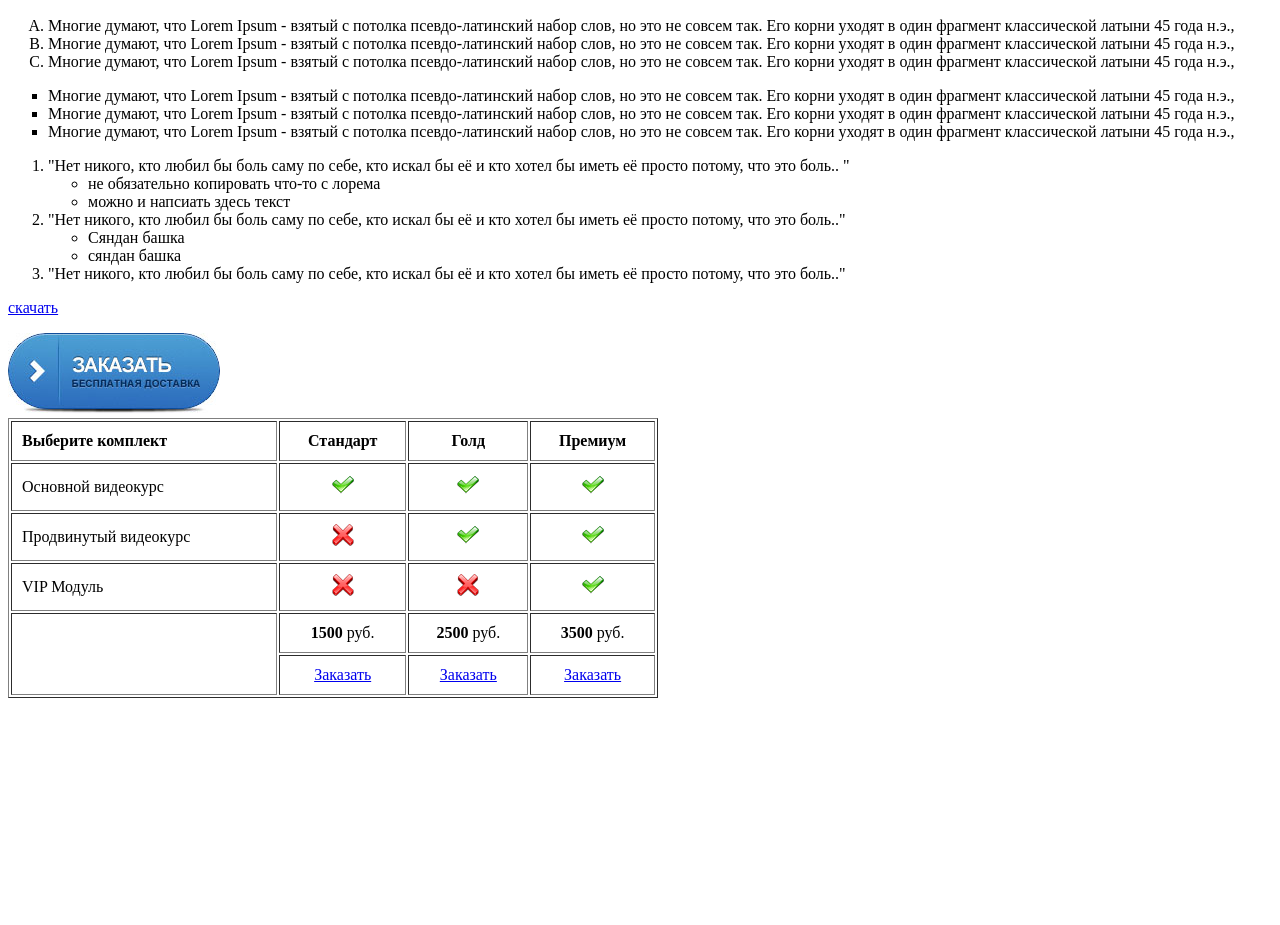
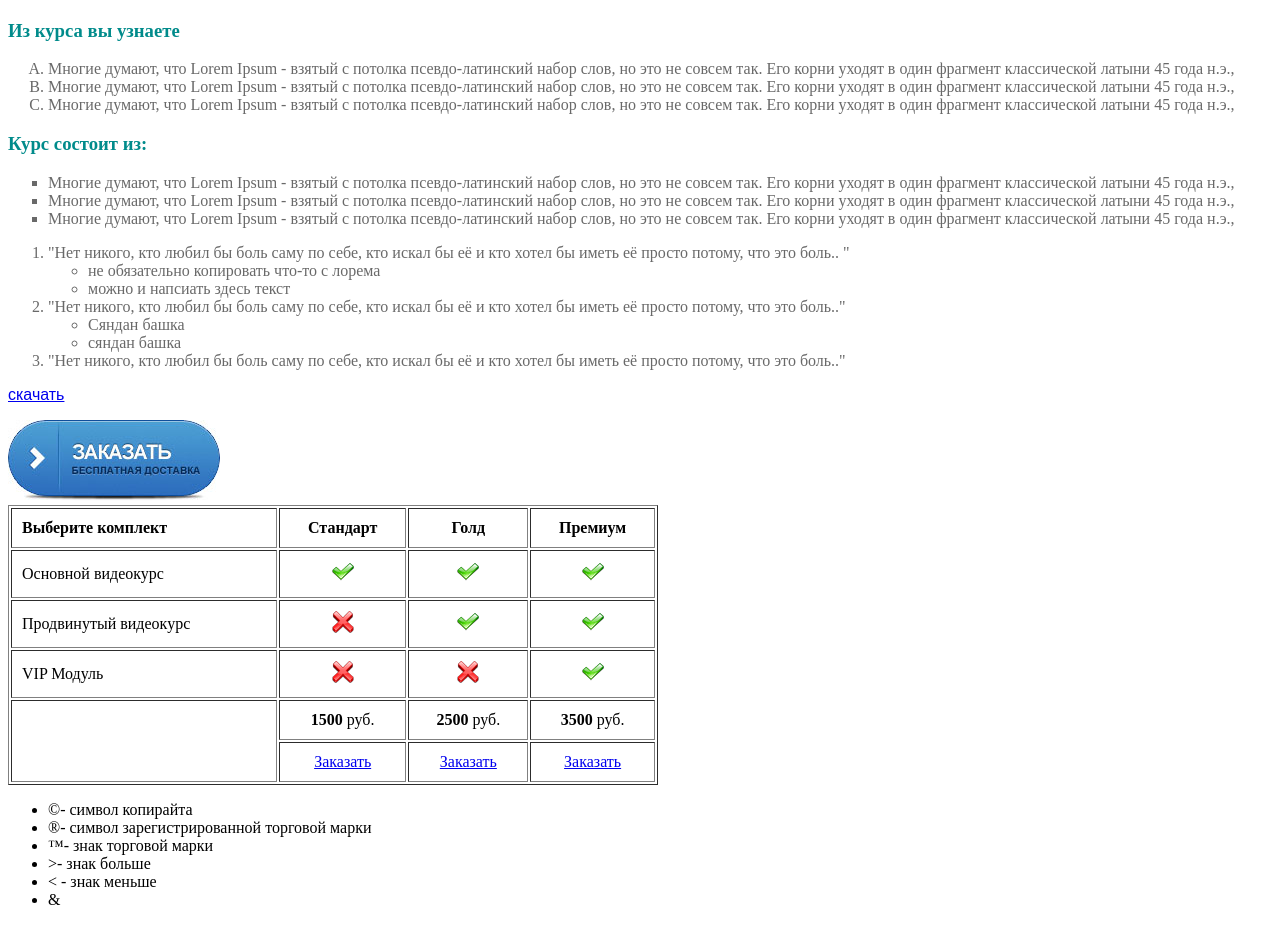
Before and after one commit to surianelena/pauk, a plain HTML site: page index.html in a window 1280 px wide. Shown: the part 721-1646 px from the top of the page. Before the commit the page ends 1427 px from the top, so only its background shows below. Drawn offline with Linux system fonts and the light colour scheme.

Commit message:
приступила к css , сздала директорию css

```diff
--- /dev/null
+++ b/css/style.css
@@ -0,0 +1,20 @@
+p{
+    color: #262626;
+    font-family: Arial;
+}
+
+.lists{
+    color: #696969;
+}
+
+#header{
+    color: #c23636;
+}
+
+p span {
+    color: aqua;
+}
+
+h2, h3 {
+    color: darkcyan;
+}
--- a/index.html
+++ b/index.html
@@ -6,12 +6,13 @@
           content="width=device-width, user-scalable=no, initial-scale=1.0, maximum-scale=1.0, minimum-scale=1.0">
     <meta http-equiv="X-UA-Compatible" content="ie=edge">
     <title>паучков</title>
+    <link href="css/style.css" type="text/css" rel="stylesheet">
 </head>
 <body>
     <div>
-        <h1 align="center" title="text">Заголовок первого</h1>
+        <h1 align="center" title="text" id="header">Заголовок первого</h1>
         <h2 align="center">Заголовок второго уровня</h2>
-        <p> <strong>Lorem Ipsum </strong> - это текст-"рыба", часто используемый в печати и вэб-дизайне. Lorem Ipsum является стандартной "рыбой" для текстов на латинице с начала XVI века. В то время некий безымянный печатник создал большую коллекцию размеров и форм шрифтов, используя Lorem Ipsum для распечатки образцов. <br/> Lorem Ipsum не только успешно пережил без заметных изменений пять веков, но и перешагнул в электронный дизайн. Его популяризации в новое время послужили публикация листов Letraset с образцами Lorem Ipsum в 60-х годах и, в более недавнее время, программы электронной вёрстки типа Aldus PageMaker, в шаблонах которых используется Lorem Ipsum.
+        <p> <strong>Lorem Ipsum </strong> - это текст-"рыба", часто используемый в печати и вэб-дизайне. Lorem Ipsum является стандартной "рыбой" для текстов на латинице с начала XVI века. В то время некий безымянный печатник создал большую коллекцию размеров и форм шрифтов, используя Lorem Ipsum для распечатки образцов. <br/> Lorem Ipsum не только успешно пережил без заметных изменений пять веков, но и перешагнул в электронный дизайн. Его популяризации в новое время послужили публикация листов Letraset с образцами Lorem Ipsum в 60-х годах и, в более недавнее время, программы электронной вёрстки типа <span>Aldus PageMaker</span>, в шаблонах которых используется Lorem Ipsum.
             <a href="#test">go</a>
             <a href="mailto:suryanelena@gmail.com">write</a>
         </p>
@@ -20,17 +21,20 @@
             <a href="https://vk.com/sea__lena" target="_blank">my vk</a> <a href="page.html">вторая страница</a>
         </p>
         <img id="test" src="images/dvd.jpg" alt="dvd">
-        <ol type="A">
+        <h3> Из курса вы узнаете</h3>
+        <ol type="A" class="lists">
             <li>Многие думают, что Lorem Ipsum - взятый с потолка псевдо-латинский набор слов, но это не совсем так. Его корни уходят в один фрагмент классической латыни 45 года н.э.,</li>
             <li>Многие думают, что Lorem Ipsum - взятый с потолка псевдо-латинский набор слов, но это не совсем так. Его корни уходят в один фрагмент классической латыни 45 года н.э.,</li>
             <li>Многие думают, что Lorem Ipsum - взятый с потолка псевдо-латинский набор слов, но это не совсем так. Его корни уходят в один фрагмент классической латыни 45 года н.э.,</li>
         </ol>
-        <ul type="square">
+
+        <h3> Курс состоит из: </h3>
+        <ul type="square" class="lists">
             <li>Многие думают, что Lorem Ipsum - взятый с потолка псевдо-латинский набор слов, но это не совсем так. Его корни уходят в один фрагмент классической латыни 45 года н.э.,</li>
             <li>Многие думают, что Lorem Ipsum - взятый с потолка псевдо-латинский набор слов, но это не совсем так. Его корни уходят в один фрагмент классической латыни 45 года н.э.,</li>
             <li>Многие думают, что Lorem Ipsum - взятый с потолка псевдо-латинский набор слов, но это не совсем так. Его корни уходят в один фрагмент классической латыни 45 года н.э.,</li>
         </ul>
-        <ol>
+        <ol class="lists" >
             <li>"Нет никого, кто любил бы боль саму по себе, кто искал бы её и кто хотел бы иметь её просто потому, что это боль.. "
                 <ul>
                     <li>не обязательно копировать что-то с лорема</li>
@@ -88,6 +92,14 @@
                 <td><a href="#">Заказать</a></td>
             </tr>
         </table>
+        <ul>
+            <li>&copy;- символ копирайта</li>
+            <li>&reg;-  символ зарегистрированной торговой марки</li>
+            <li>&trade;- знак торговой марки</li>
+            <li>&gt;- знак больше </li>
+            <li>&lt; - знак меньше</li>
+            <li>&amp;</li>
+        </ul>
     </div>
 
 </body>
```
